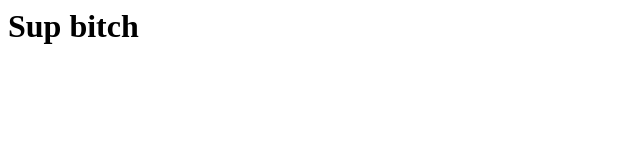
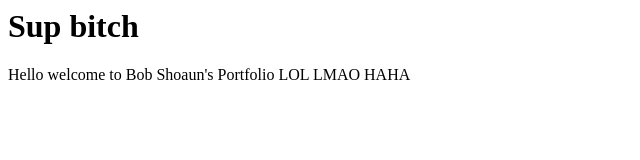
Before and after one commit to BobShoaun/Portfolio, a plain HTML site: page index.html in a window 1280 px wide. Shown: the whole page, without its empty margins (0-640 px from the left). Drawn offline with Linux system fonts and the light colour scheme.

Commit message:
Update index.html

```diff
--- a/index.html
+++ b/index.html
@@ -1,3 +1,6 @@
 <head>
 <h1> Sup bitch</h1>
 </head>
+<body>
+  <p> Hello welcome to Bob Shoaun's Portfolio LOL LMAO HAHA </p>
+</body>
```
